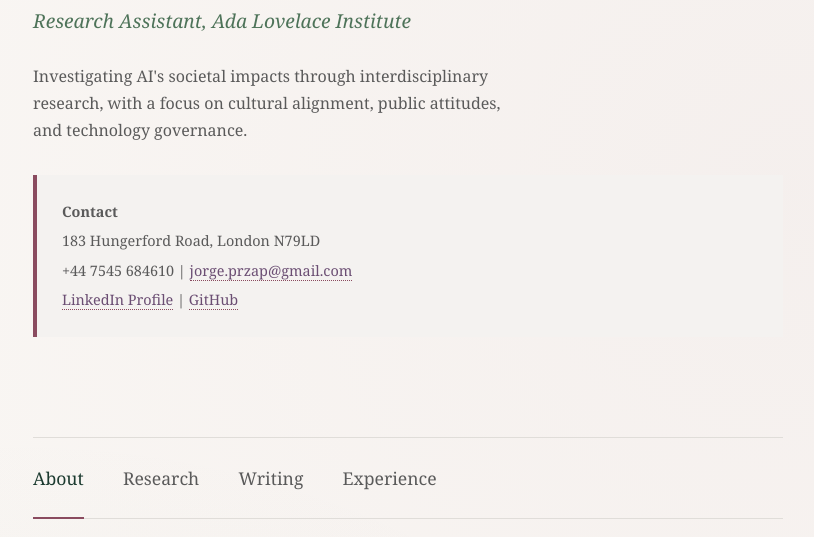
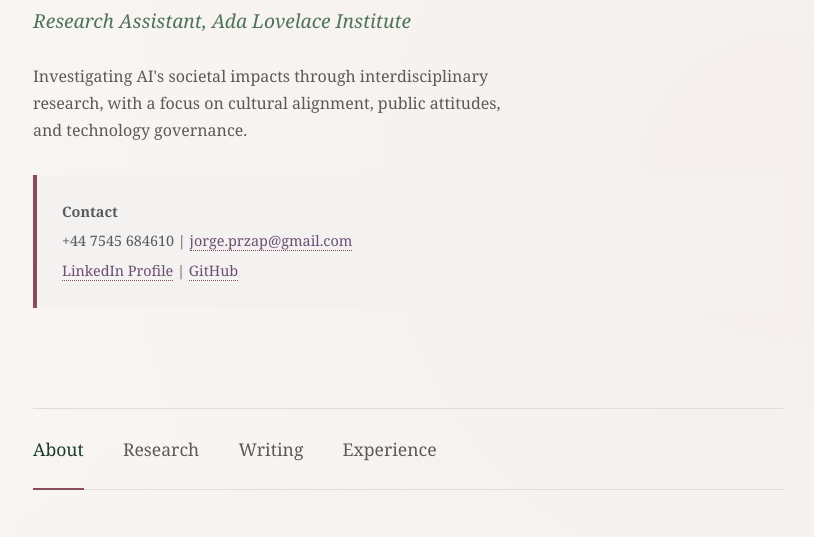
Before and after one commit to jorgeprz2000/jorgeprz2000.github.io, a plain HTML site: page index.html in a window 1280 px wide. Shown: the part 190-727 px from the top of the page, without its empty margins (232-1046 px from the left). Drawn offline with Linux system fonts and the light colour scheme.

Commit message:
Update index.html

```diff
--- a/index.html
+++ b/index.html
@@ -317,7 +317,6 @@
 
             <div class="contact-info">
                 <p><strong>Contact</strong></p>
-                <p>183 Hungerford Road, London N79LD</p>
                 <p>+44 7545 684610 | <a href="mailto:jorge.przap@gmail.com">jorge.przap@gmail.com</a></p>
                 <p><a href="https://linkedin.com/in/jorgeperezalvarez-pallete">LinkedIn Profile</a> | <a href="https://github.com/jorgeprz2000">GitHub</a></p>
             </div>
```
